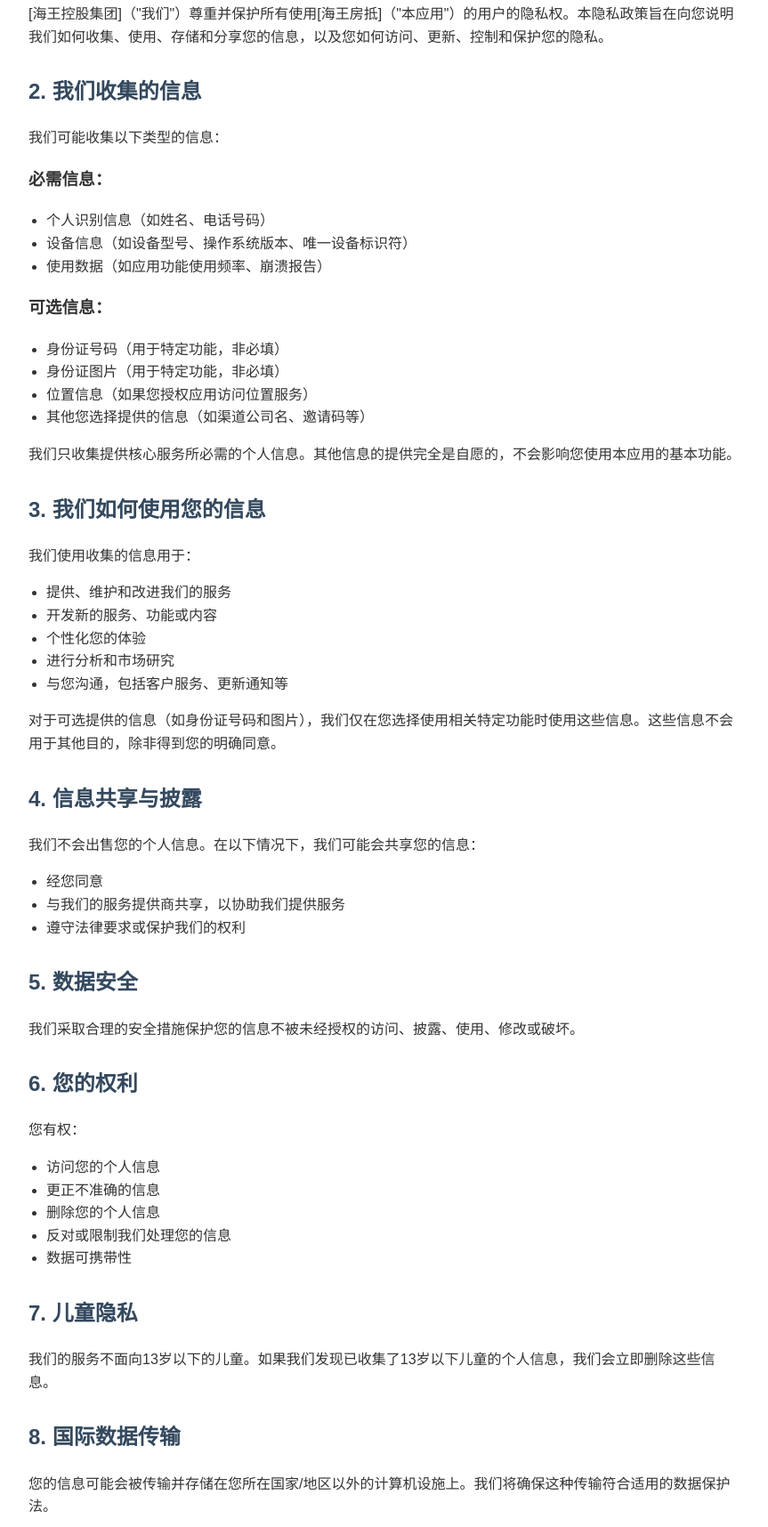
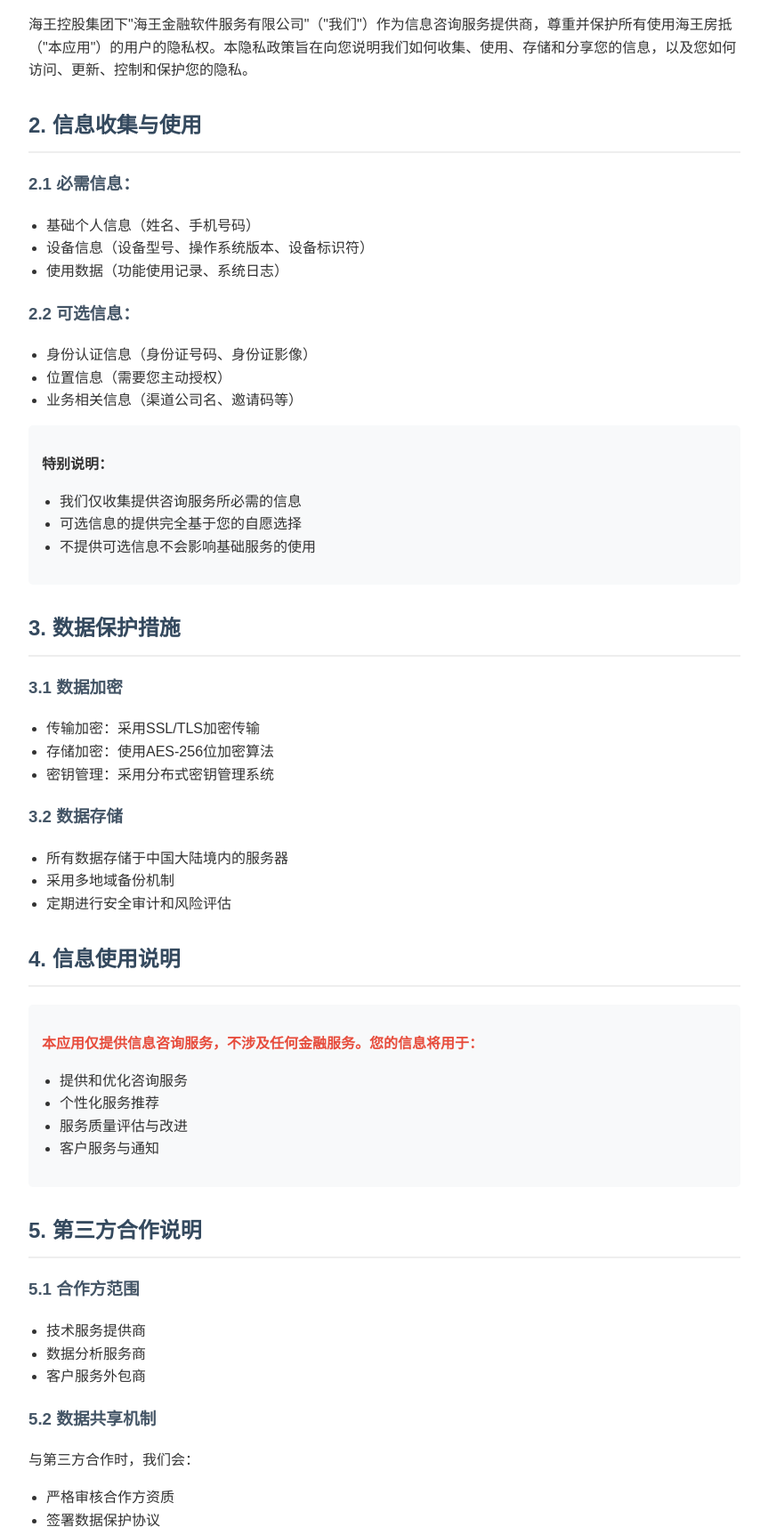
Before and after one commit to sy422591720/hwsecrecy, a plain HTML site: page index.html in a window 1280 px wide. Shown: the part 225-1941 px from the top of the page at 89% size, without its empty margins (208-1071 px from the left). Drawn offline with Linux system fonts and the light colour scheme.

Commit message:
Update index.html

```diff
--- a/index.html
+++ b/index.html
@@ -3,100 +3,151 @@
 <head>
     <meta charset="UTF-8">
     <meta name="viewport" content="width=device-width, initial-scale=1.0">
-    <title>隐私政策 - [海王房抵]</title>
+    <title>隐私政策 - 海王房抵</title>
     <style>
-        body { font-family: Arial, sans-serif; line-height: 1.6; padding: 20px; max-width: 800px; margin: 0 auto; color: #333; }
-        h1 { color: #2c3e50; }
-        h2 { color: #34495e; margin-top: 30px; }
-        p { margin-bottom: 15px; }
-        ul { padding-left: 20px; }
+        body {
+            font-family: Arial, sans-serif;
+            line-height: 1.6;
+            padding: 20px;
+            max-width: 800px;
+            margin: 0 auto;
+            color: #333;
+        }
+        h1 {
+            color: #2c3e50;
+            text-align: center;
+        }
+        h2 {
+            color: #34495e;
+            margin-top: 30px;
+            border-bottom: 2px solid #eee;
+            padding-bottom: 10px;
+        }
+        h3 {
+            color: #445566;
+            margin-top: 20px;
+        }
+        p {
+            margin-bottom: 15px;
+        }
+        ul {
+            padding-left: 20px;
+            margin-bottom: 15px;
+        }
+        .highlight {
+            background-color: #f8f9fa;
+            padding: 15px;
+            border-radius: 5px;
+            margin: 10px 0;
+        }
+        .important {
+            color: #e74c3c;
+            font-weight: bold;
+        }
     </style>
 </head>
 <body>
-    <h1>[海王房抵] 隐私政策</h1>
-    <p>最后更新日期：[2024/10/18]</p>
+    <h1>海王房抵 隐私政策</h1>
+    <p>最后更新日期：2024/10/25</p>
 
-<h2>1. 引言</h2>
-<p>[海王控股集团]（"我们"）尊重并保护所有使用[海王房抵]（"本应用"）的用户的隐私权。本隐私政策旨在向您说明我们如何收集、使用、存储和分享您的信息，以及您如何访问、更新、控制和保护您的隐私。</p>
+    <h2>1. 引言</h2>
+    <p>海王控股集团下"海王金融软件服务有限公司"（"我们"）作为信息咨询服务提供商，尊重并保护所有使用海王房抵（"本应用"）的用户的隐私权。本隐私政策旨在向您说明我们如何收集、使用、存储和分享您的信息，以及您如何访问、更新、控制和保护您的隐私。</p>
 
-<h2>2. 我们收集的信息</h2>
-<p>我们可能收集以下类型的信息：</p>
-<h3>必需信息：</h3>
-<ul>
-    <li>个人识别信息（如姓名、电话号码）</li>
-    <li>设备信息（如设备型号、操作系统版本、唯一设备标识符）</li>
-    <li>使用数据（如应用功能使用频率、崩溃报告）</li>
-</ul>
-<h3>可选信息：</h3>
-<ul>
-    <li>身份证号码（用于特定功能，非必填）</li>
-    <li>身份证图片（用于特定功能，非必填）</li>
-    <li>位置信息（如果您授权应用访问位置服务）</li>
-    <li>其他您选择提供的信息（如渠道公司名、邀请码等）</li>
-</ul>
-<p>我们只收集提供核心服务所必需的个人信息。其他信息的提供完全是自愿的，不会影响您使用本应用的基本功能。</p>
+    <h2>2. 信息收集与使用</h2>
+    <h3>2.1 必需信息：</h3>
+    <ul>
+        <li>基础个人信息（姓名、手机号码）</li>
+        <li>设备信息（设备型号、操作系统版本、设备标识符）</li>
+        <li>使用数据（功能使用记录、系统日志）</li>
+    </ul>
 
-<h2>3. 我们如何使用您的信息</h2>
-<p>我们使用收集的信息用于：</p>
-<ul>
-    <li>提供、维护和改进我们的服务</li>
-    <li>开发新的服务、功能或内容</li>
-    <li>个性化您的体验</li>
-    <li>进行分析和市场研究</li>
-    <li>与您沟通，包括客户服务、更新通知等</li>
-</ul>
-<p>对于可选提供的信息（如身份证号码和图片），我们仅在您选择使用相关特定功能时使用这些信息。这些信息不会用于其他目的，除非得到您的明确同意。</p>
+    <h3>2.2 可选信息：</h3>
+    <ul>
+        <li>身份认证信息（身份证号码、身份证影像）</li>
+        <li>位置信息（需要您主动授权）</li>
+        <li>业务相关信息（渠道公司名、邀请码等）</li>
+    </ul>
 
-<h2>4. 信息共享与披露</h2>
-<p>我们不会出售您的个人信息。在以下情况下，我们可能会共享您的信息：</p>
-<ul>
-    <li>经您同意</li>
-    <li>与我们的服务提供商共享，以协助我们提供服务</li>
-    <li>遵守法律要求或保护我们的权利</li>
-</ul>
+    <div class="highlight">
+        <p><strong>特别说明：</strong></p>
+        <ul>
+            <li>我们仅收集提供咨询服务所必需的信息</li>
+            <li>可选信息的提供完全基于您的自愿选择</li>
+            <li>不提供可选信息不会影响基础服务的使用</li>
+        </ul>
+    </div>
 
-<h2>5. 数据安全</h2>
-<p>我们采取合理的安全措施保护您的信息不被未经授权的访问、披露、使用、修改或破坏。</p>
+    <h2>3. 数据保护措施</h2>
+    <h3>3.1 数据加密</h3>
+    <ul>
+        <li>传输加密：采用SSL/TLS加密传输</li>
+        <li>存储加密：使用AES-256位加密算法</li>
+        <li>密钥管理：采用分布式密钥管理系统</li>
+    </ul>
 
-<h2>6. 您的权利</h2>
-<p>您有权：</p>
-<ul>
-    <li>访问您的个人信息</li>
-    <li>更正不准确的信息</li>
-    <li>删除您的个人信息</li>
-    <li>反对或限制我们处理您的信息</li>
-    <li>数据可携带性</li>
-</ul>
+    <h3>3.2 数据存储</h3>
+    <ul>
+        <li>所有数据存储于中国大陆境内的服务器</li>
+        <li>采用多地域备份机制</li>
+        <li>定期进行安全审计和风险评估</li>
+    </ul>
 
-<h2>7. 儿童隐私</h2>
-<p>我们的服务不面向13岁以下的儿童。如果我们发现已收集了13岁以下儿童的个人信息，我们会立即删除这些信息。</p>
+    <h2>4. 信息使用说明</h2>
+    <div class="highlight">
+        <p class="important">本应用仅提供信息咨询服务，不涉及任何金融服务。您的信息将用于：</p>
+        <ul>
+            <li>提供和优化咨询服务</li>
+            <li>个性化服务推荐</li>
+            <li>服务质量评估与改进</li>
+            <li>客户服务与通知</li>
+        </ul>
+    </div>
 
-<h2>8. 国际数据传输</h2>
-<p>您的信息可能会被传输并存储在您所在国家/地区以外的计算机设施上。我们将确保这种传输符合适用的数据保护法。</p>
+    <h2>5. 第三方合作说明</h2>
+    <h3>5.1 合作方范围</h3>
+    <ul>
+        <li>技术服务提供商</li>
+        <li>数据分析服务商</li>
+        <li>客户服务外包商</li>
+    </ul>
 
-<h2>9. 隐私政策的变更</h2>
-<p>我们可能会不时更新本隐私政策。当我们这样做时，我们将在本页面上发布新的隐私政策，并根据需要更新"最后更新日期"。</p>
-<p>我们最近更新了隐私政策，以反映我们对用户隐私的承诺。主要变更包括明确区分了必需信息和可选信息，以及增加了用户对个人信息的控制权。</p>
+    <h3>5.2 数据共享机制</h3>
+    <p>与第三方合作时，我们会：</p>
+    <ul>
+        <li>严格审核合作方资质</li>
+        <li>签署数据保护协议</li>
+        <li>限制数据使用范围</li>
+        <li>监控数据使用情况</li>
+    </ul>
 
-<h2>10. 联系我们</h2>
-<p>如果您对本隐私政策有任何问题，请联系我们：</p>
-<p>[您的联系信息，如电子邮件地址或联系表单链接]</p>
+    <h2>6. 用户权益保护</h2>
+    <h3>6.1 数据权限</h3>
+    <ul>
+        <li>查询个人信息</li>
+        <li>更正错误信息</li>
+        <li>导出个人数据</li>
+        <li>删除个人信息</li>
+    </ul>
 
-<h2>11. 针对加州用户的补充说明（CCPA合规）</h2>
-<p>根据《加州消费者隐私法案》（CCPA），加州居民享有特定的隐私权利。[详细说明CCPA赋予的权利和行使方式]</p>
+    <h3>6.2 账户注销</h3>
+    <p>您可以通过以下步骤注销账户：</p>
+    <ol>
+        <li>进入应用"我的"</li>
+        <li>下拉页面最底部</li>
+        <li>点击"注销账户"</li>
+        <li>确认注销请求</li>
+    </ol>
 
-<h2>12. 针对欧盟用户的补充说明（GDPR合规）</h2>
-<p>如果您位于欧盟，您可能享有《通用数据保护条例》（GDPR）规定的额外权利。[详细说明GDPR赋予的权利和行使方式]</p>
+    <h2>7. 联系我们</h2>
+    <p>如有任何问题，请通过以下方式联系我们：</p>
+    <ul>
+        <li>客服电话：19506392798（工作日 9:00-18:00）</li>
+        <li>电子邮箱：hwkg@haiwangkonggu.com</li>
+        <li>在线客服：应用内"联系我们"</li>
+    </ul>
 
-<h2>13. 信息的必要性和选择权</h2>
-<p>我们尊重您的隐私权和选择权。在注册和使用过程中：</p>
-<ul>
-    <li>只有最基本的个人信息（如姓名和电话号码）是使用核心功能所必需的。</li>
-    <li>其他信息（如身份证号码、身份证图片、渠道公司名等）是完全自愿提供的。</li>
-    <li>您可以选择不提供这些可选信息，这不会影响您使用本应用的基本功能。</li>
-    <li>如果您选择提供这些可选信息，它们将用于增强特定功能或服务。</li>
-    <li>您随时可以通过应用内的设置或联系我们来更新或删除这些可选信息。</li>
-</ul>
+    <h2>8. 政策更新</h2>
+    <p>本隐私政策可能会根据法律法规或服务的变化进行更新。更新后的政策将在本应用内发布，并通过应用推送通知您。继续使用我们的服务，即表示您同意更新后的隐私政策。</p>
+
 </body>
-
 </html>
```
